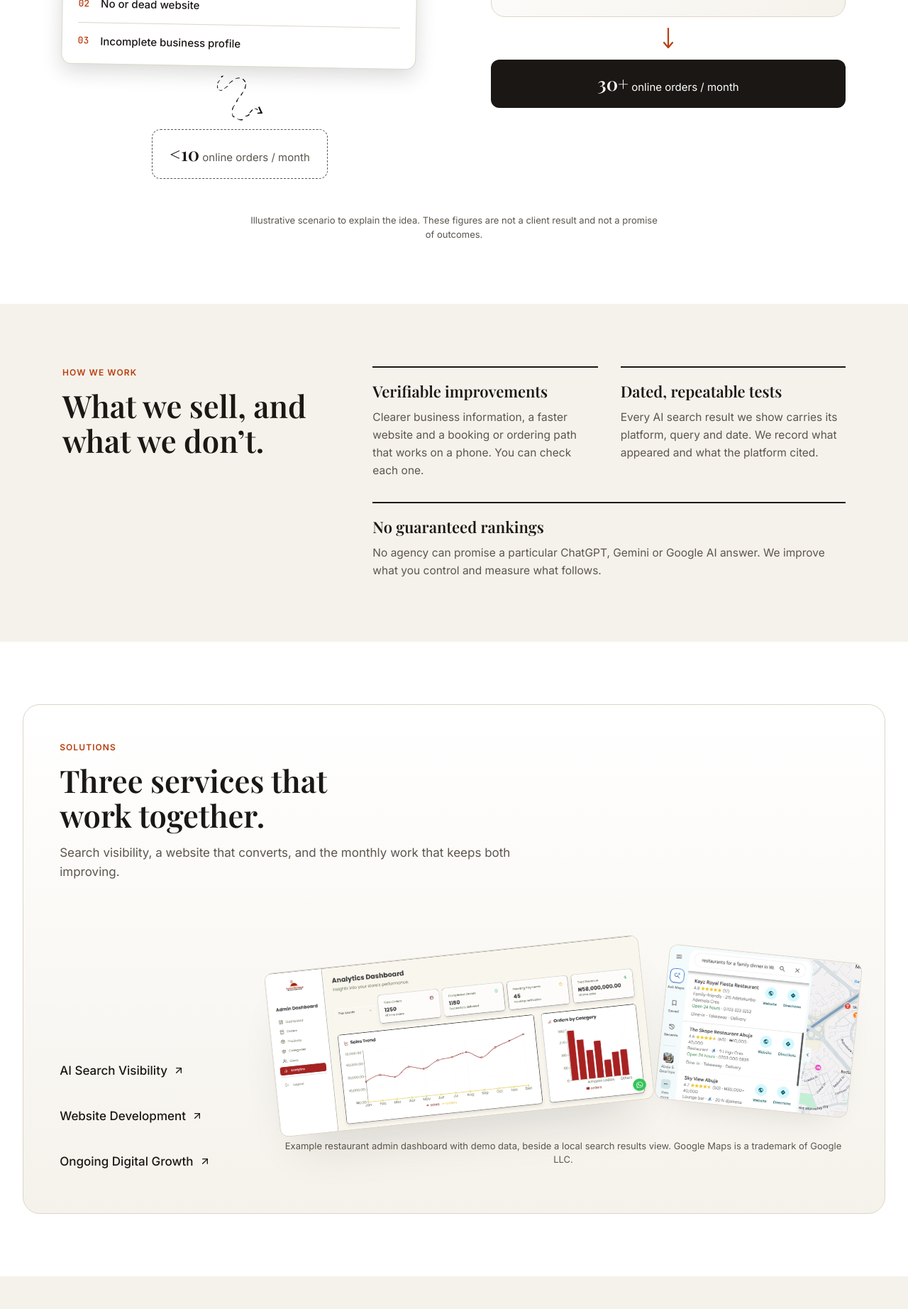
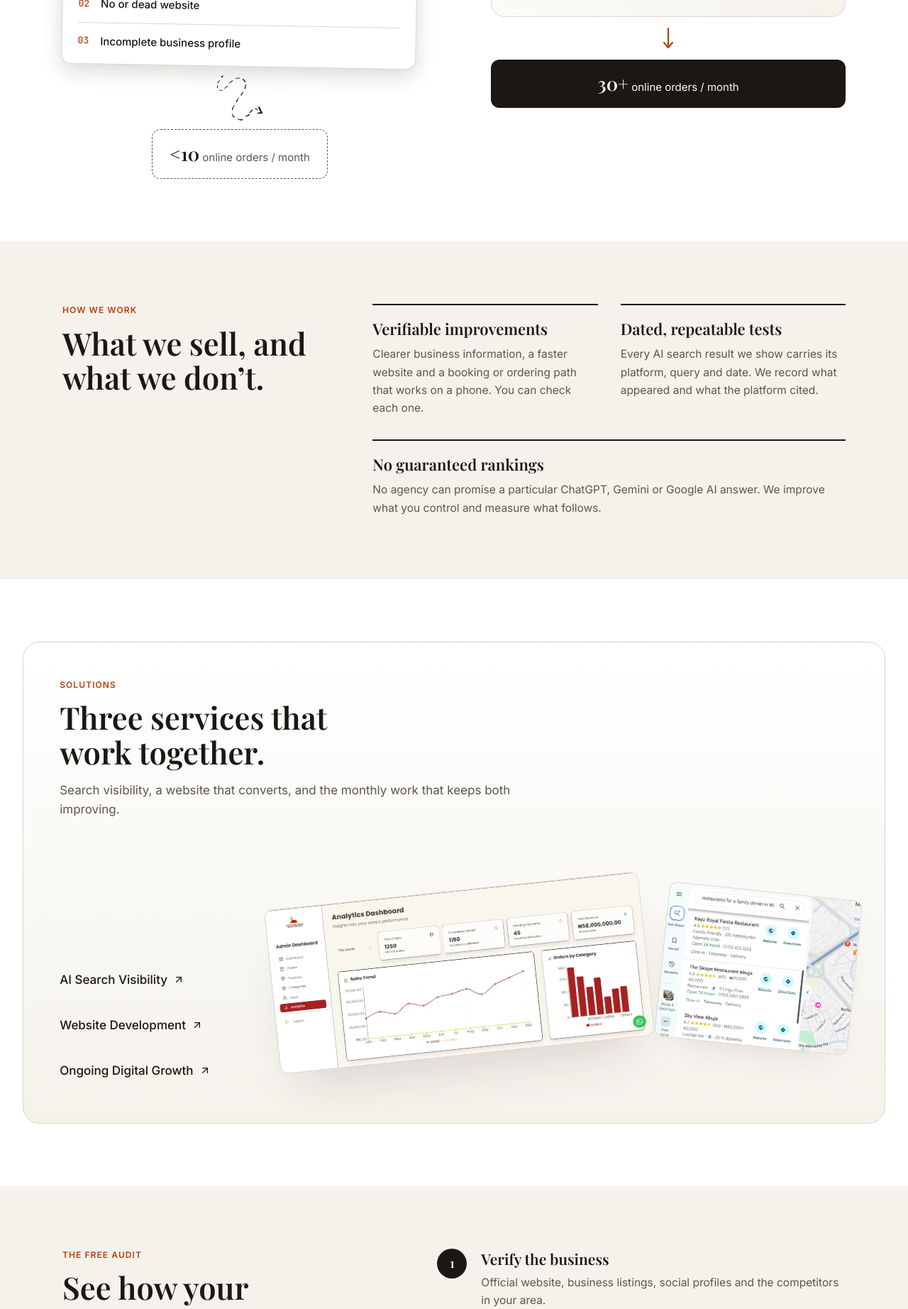
Before and after one commit to profstrategy/bretosolution-web, a Next.js app: page / in a window 1280 px wide. Shown: the part 1650-3494 px from the top of the page at 71% size. Built offline with nearby package versions, Linux system fonts and the light colour scheme; no server answers.

Commit message:
remove dead contents from home page

```diff
--- a/src/components/sections/ProblemSolution.tsx
+++ b/src/components/sections/ProblemSolution.tsx
@@ -187,9 +187,9 @@ export function ProblemSolution() {
         </div>
 
         {/* Footnote */}
-        <p className="mx-auto mt-[48px] max-w-[70ch] text-center font-[family-name:var(--font-sans)] text-[13px] text-[var(--muted)]">
+        {/* <p className="mx-auto mt-[48px] max-w-[70ch] text-center font-[family-name:var(--font-sans)] text-[13px] text-[var(--muted)]">
           {problemSolution.footnote}
-        </p>
+        </p> */}
       </Container>
     </Section>
   );
--- a/src/content/home.ts
+++ b/src/content/home.ts
@@ -122,8 +122,8 @@ export const homeContent = {
       resultNumber: '30+',
       resultSuffix: ' online orders / month',
     },
-    footnote:
-      'Illustrative scenario to explain the idea. These figures are not a client result and not a promise of outcomes.',
+    // footnote:
+    //   'Illustrative scenario to explain the idea. These figures are not a client result and not a promise of outcomes.',
   },
   principles: {
     eyebrow: 'How we work',
@@ -165,8 +165,8 @@ export const homeContent = {
         href: `${routes.solutions}#ongoing-digital-growth`,
       },
     ] satisfies ServiceLink[],
-    caption:
-      'Example restaurant admin dashboard with demo data, beside a local search results view. Google Maps is a trademark of Google LLC.',
+    // caption:
+    //   'Example restaurant admin dashboard with demo data, beside a local search results view. Google Maps is a trademark of Google LLC.',
   },
   auditProcess: {
     eyebrow: 'The free audit',
```
